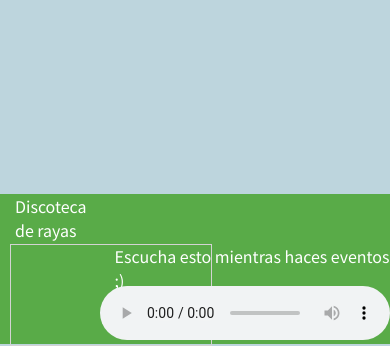
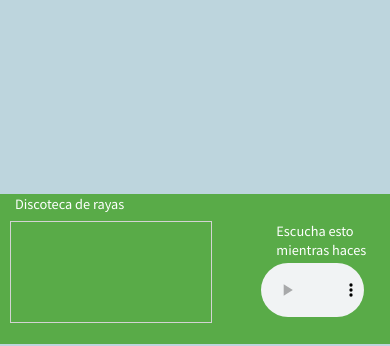
Before and after one commit to rodrigolopezramoss/landingPage, a plain HTML site: page index.html in a window 390 px wide. Shown: the part 1856-2202 px from the top of the page. Drawn offline with Linux system fonts and the light colour scheme.

Commit message:
Corrección de errores

```diff
--- a/index.html
+++ b/index.html
@@ -61,7 +61,7 @@
         </main>
 
         <footer>
-            <p>Discoteca de rayas</p>
+            <p class="h">Discoteca de rayas</p>
             <canvas onclick="cambio()" class="g" id="myCanvas" width="200" height="100" style="border:1px solid #d3d3d3;"></canvas>
             <p class="e">Escucha  esto mientras haces eventos ;)</p>
             <audio class="f" src="music/Quincas Moreira - Robot City.mp3" controls></audio>
--- a/scss/components/_media.scss
+++ b/scss/components/_media.scss
@@ -93,7 +93,19 @@
         }
 
     }
+    footer{
+        display: grid;
+        grid-template:  repeat(1, 1fr) 40px repeat(3, 1fr)/repeat(4, 1fr);
+        grid-template-areas:"h h h h" "g g g g" ". . . ." "e e e e" "f f f f";
+        grid-gap: 2px;
 
+        font-size: 0.8em;
+
+        audio{
+            width: 80%;
+        }
+
+      }
 
 }
 
--- a/scss/components/_structure.scss
+++ b/scss/components/_structure.scss
@@ -25,6 +25,9 @@
   .g {
     grid-area: g;
   }
+  .h {
+    grid-area: h;
+  }
 
 
 
@@ -38,6 +41,6 @@
 footer{
   display: grid;
   grid-template:  repeat(1, 1fr) 40px repeat(2, 1fr)/repeat(6, 1fr);
-  grid-template-areas:". . . . . ." "g g . . e e" ". . . . f f" ". . . . . .";
+  grid-template-areas:"h h . . . ." "g g . . e e" ". . . . f f" ". . . . . .";
   grid-gap: 2px;
 }
```
Also changed, not shown: css/styles.css.
